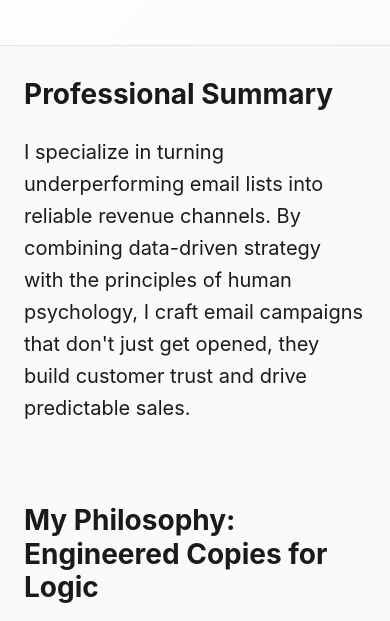
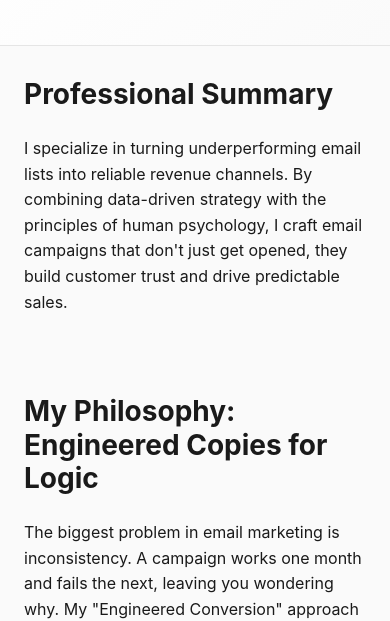
Before and after one commit to eshan101/copy_portfolio, a plain HTML site: page index.html in a window 390 px wide. Shown: the part 231-852 px from the top of the page. Drawn offline with Linux system fonts and the light colour scheme.

Commit message:
font size changed

```diff
--- a/styles.css
+++ b/styles.css
@@ -101,7 +101,7 @@ h3 {
 
 p {
     margin-bottom: var(--spacing-sm);
-    font-size: 20px;
+    font-size: 1.2rem;
 }
 
 a {
@@ -553,6 +553,9 @@ a:hover, a:focus {
 
 /* Responsive Design */
 @media (max-width: 1100px) {
+    p{
+        font-size: 1rem;
+    }
     .mobile-menu-toggle {
         display: flex;
     }
@@ -619,6 +622,10 @@ a:hover, a:focus {
 }
 
 @media (max-width: 480px) {
+    p{
+        font-size: 1rem;
+    }
+
     .logo {
         font-size: 1.25rem;
     }
```
